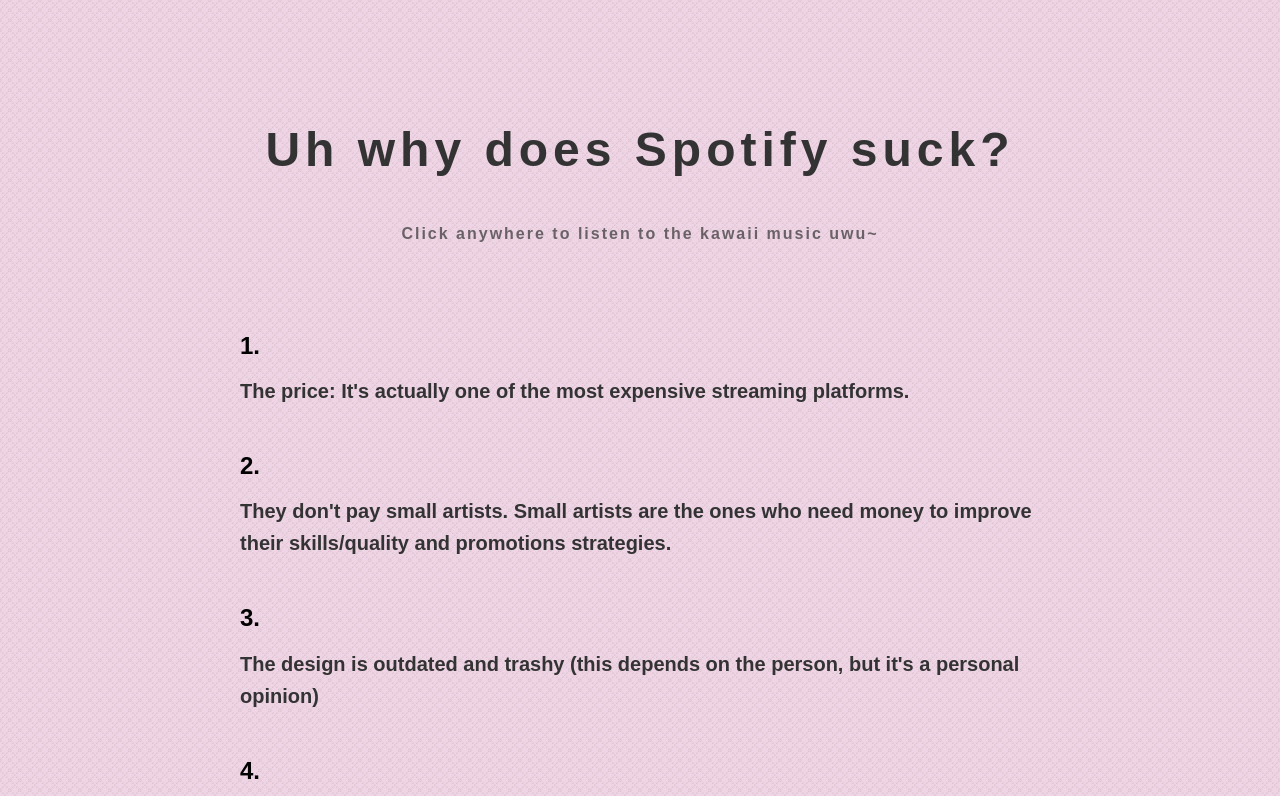
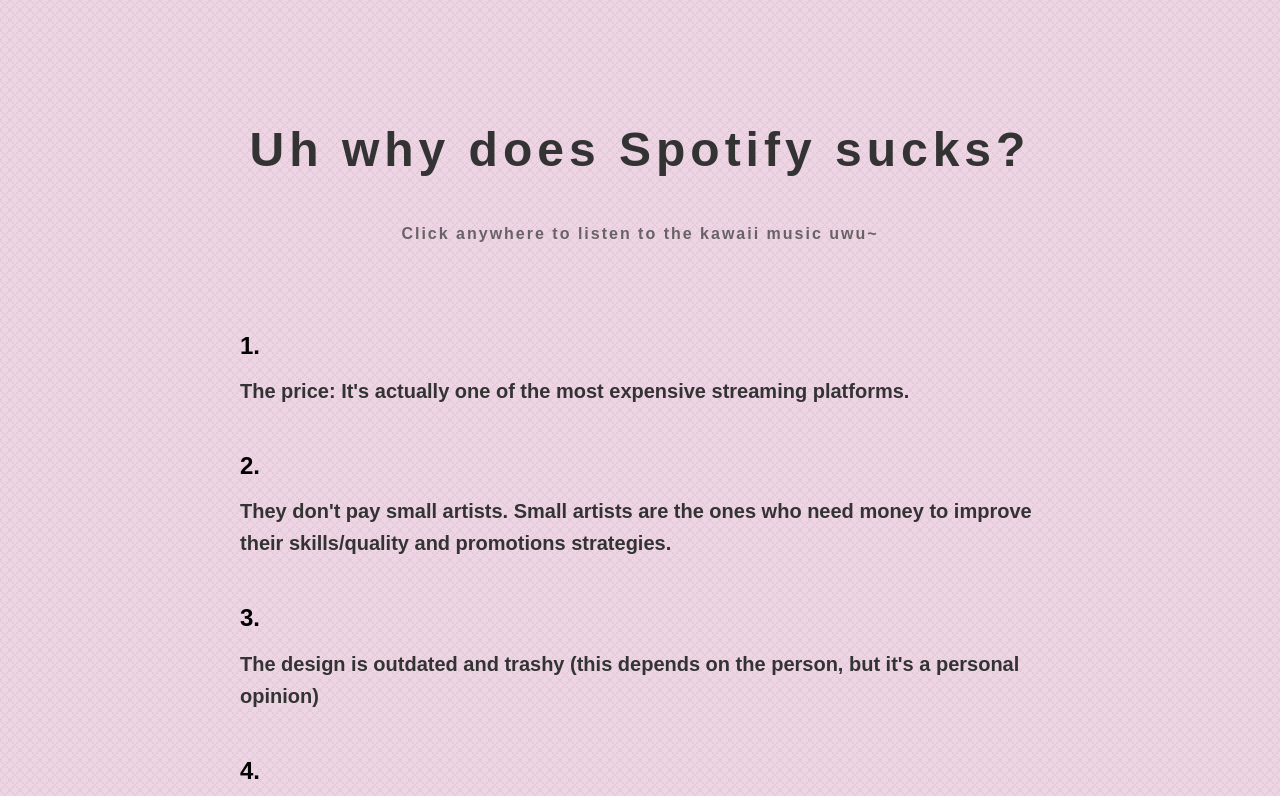
Before and after one commit to StevenTedYT/whyspotifysucks, a plain HTML site: page index.html in a window 1280 px wide. Shown: the top 796 px of the page. Drawn offline with Linux system fonts and the light colour scheme; a web font is replaced by a local one.

Commit message:
Update index.html

```diff
--- a/index.html
+++ b/index.html
@@ -15,7 +15,7 @@
 </head>
 <body>
     <div class="content">
-        <h1>Uh why does Spotify suck?</h1>
+        <h1>Uh why does Spotify sucks?</h1>
         <p class="subtitle">Click anywhere to listen to the kawaii music uwu~</p>
         <h3>1.</h3>
         <p>The price: It's actually one of the most expensive streaming platforms.</p>
```
